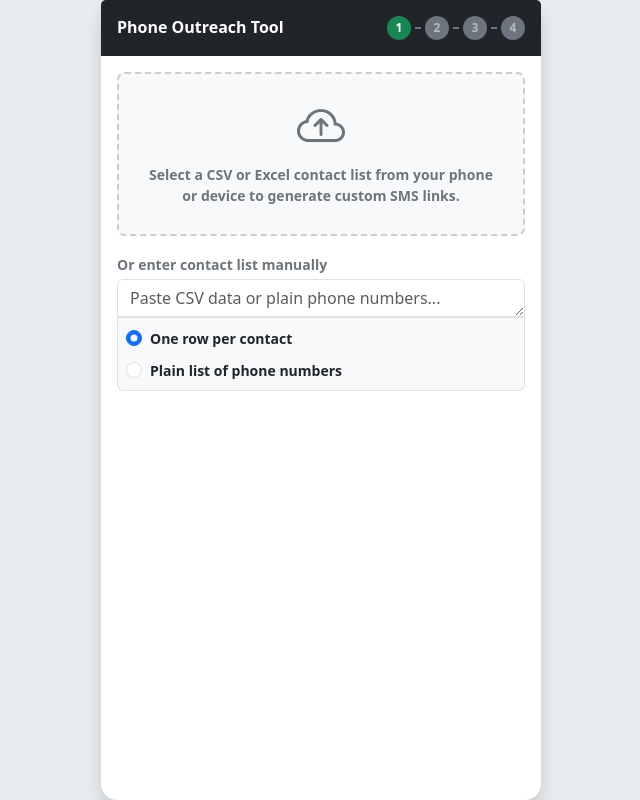
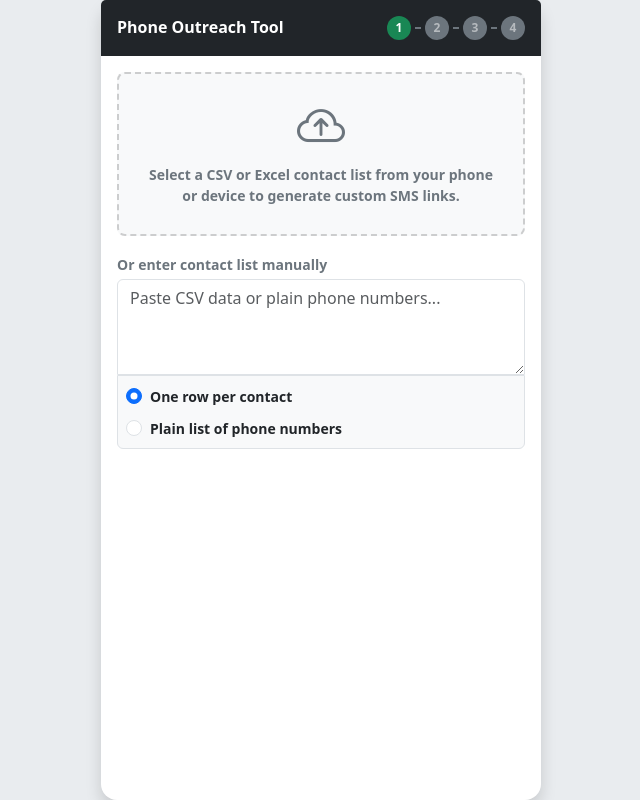
Before and after one commit to DallasUrbanists/phone-outreach-tool, a website: page index.html in a window 1280 px wide. Shown: the whole page, without its empty margins (319-959 px from the left). Drawn offline with nearby package versions, Linux system fonts and the light colour scheme.

Commit message:
Give manual entry min height

```diff
--- a/index.html
+++ b/index.html
@@ -54,7 +54,10 @@
                     <div>
                         <label class="form-label fw-semibold small text-secondary mb-1" for="manual-contacts-input">Or enter contact list manually</label>
                         <textarea id="manual-contacts-input" class="form-control auto-resize h-scroll rounded-0 rounded-top" rows="4"
-                            placeholder="Paste CSV data or plain phone numbers..." oninput="updateStep1NextButton()" spellcheck="false"></textarea>
+                            placeholder="Paste CSV data or plain phone numbers..."
+                            oninput="updateStep1NextButton()"
+                            spellcheck="false"
+                            style="min-height: 6rem;"></textarea>
                         <!-- Input Format Radio Group -->
                         <div class="bg-light border rounded-bottom p-2 d-flex flex-column gap-2">
                             <div class="form-check mb-0">
```
